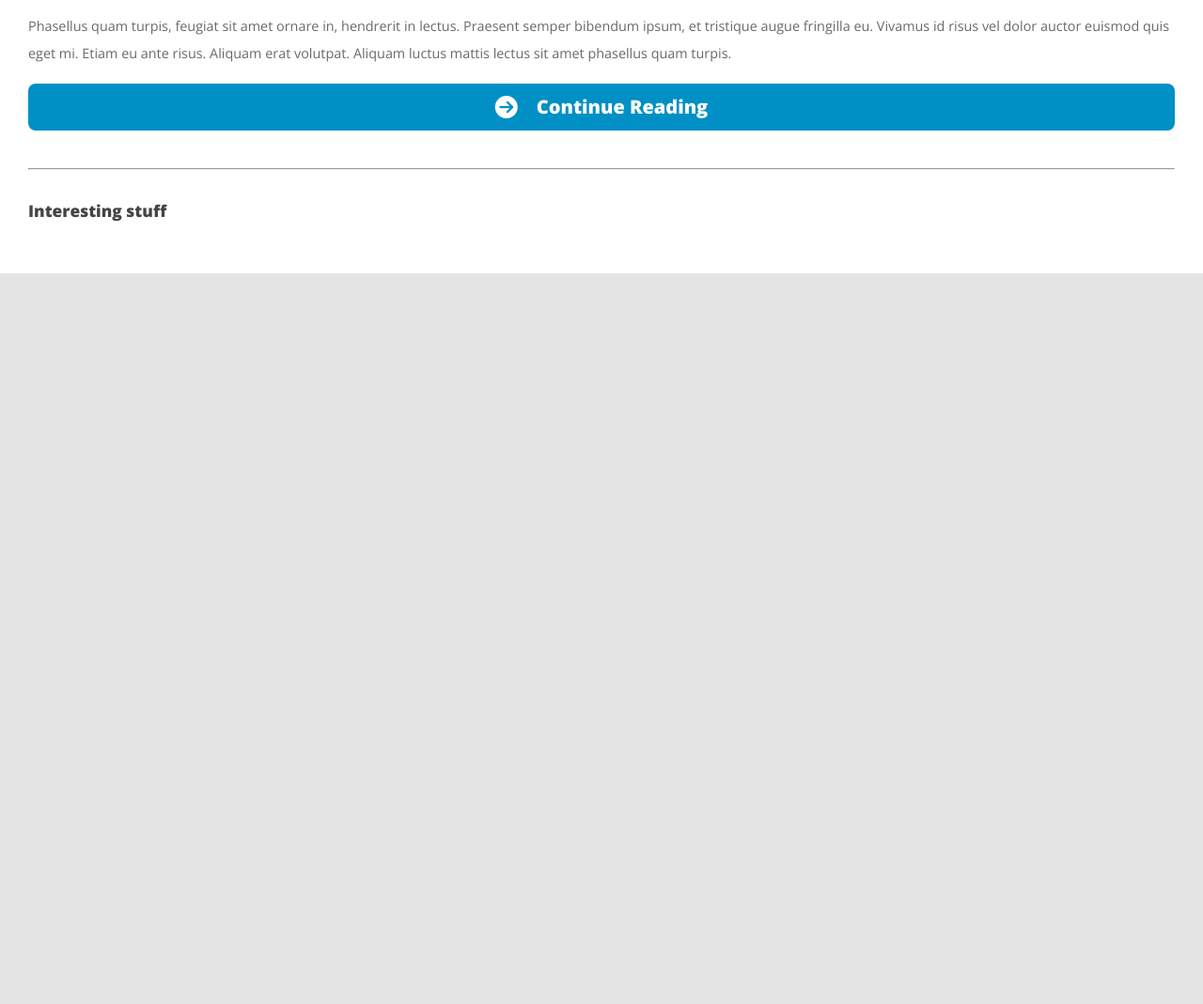
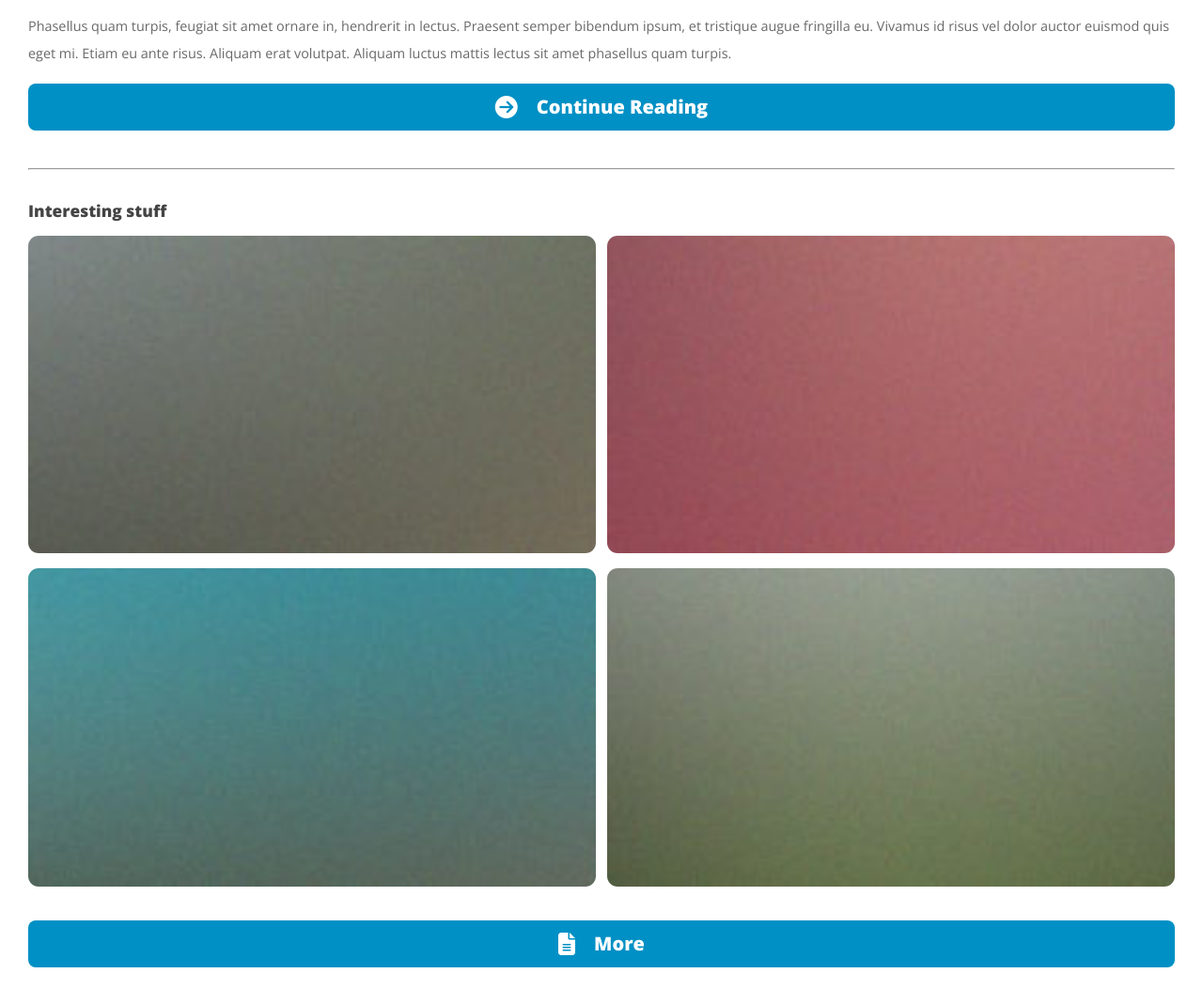
Before and after one commit to JakubCukrowski/Verti, a website built with Parcel: page index.html in a window 1280 px wide. Shown: the part 3755-4824 px from the top of the page at 94% size. Before the commit the page ends 4046 px from the top, so only its background shows below. Built offline with nearby package versions, Linux system fonts and the light colour scheme.

Commit message:
Section about

```diff
--- a/index.html
+++ b/index.html
@@ -82,6 +82,15 @@
           <a href="#" class="btn continue-reading"><i class="fa-solid fa-circle-arrow-right"></i>Continue Reading</a>
           <hr class="horizontal-line">
           <h2>Interesting stuff</h2>
+          <div class="thumbnail-photos">
+              <img src="assets/pic04.jpg" alt="">
+              <img src="assets/pic05.jpg" alt="">
+          </div>
+          <div class="thumbnail-photos">
+              <img src="assets/pic06.jpg" alt="">
+              <img src="assets/pic07.jpg" alt="">
+          </div>
+          <a href="#" class="btn more-btn"><i class="fa-solid fa-file-lines"></i>More</a>
       </section>
   </main>
 </body>
--- a/scss/elements/_about.scss
+++ b/scss/elements/_about.scss
@@ -26,3 +26,14 @@
     color: #0090c5;
   }
 }
+
+.thumbnail-photos {
+  @include letFlex(row, center, center);
+  gap: 0.8em;
+  img {
+    width: 100%;
+    min-width: 10%;
+    margin-bottom: 1em;
+    border-radius: 0.7em;
+  }
+}
--- a/scss/elements/_buttons.scss
+++ b/scss/elements/_buttons.scss
@@ -36,3 +36,9 @@
   color: white !important;
   margin-bottom: 2em;
 }
+
+.more-btn {
+  background-color: #0090c5;
+  color: white !important;
+  margin-top: 1em;
+}
--- a/scss/elements/_header.scss
+++ b/scss/elements/_header.scss
@@ -36,16 +36,18 @@ nav {
     opacity: 0;
     cursor: pointer;
     margin: 0;
+    transition: 0.5s;
     &:checked ~ .menu {
       width: 200px;
+      height: 100%;
       display: block;
       position: fixed;
       top: 0;
       left: 0;
       background-color: white;
-      height: 100%;
       border-right: 2px solid gray;
       padding: 12px;
+      //animation: show 0.7s alternate;
     }
     &:checked ~ .hamburger {
       left: 210px;
@@ -68,6 +70,7 @@ nav {
   height: 30px;
   background-color: rgba(0, 0, 0, 0.5);
   @include letFlex(row, center, center);
+  transition: 0.5s;
   .fa-bars {
     position: absolute;
     font-weight: 600;
@@ -76,6 +79,10 @@ nav {
   }
 }
 
-.menu {
+ul {
   display: none;
+  transition: 0.3s;
+  li {
+    transition: 0.3s;
+  }
 }
--- a/scss/generics/_mixins.scss
+++ b/scss/generics/_mixins.scss
@@ -16,3 +16,14 @@
   justify-content: $justify;
   align-items: $align;
 }
+
+@keyframes show {
+  from {
+    width: 0;
+    font-size: 0;
+  }
+  to {
+    width: 200px;
+    font-size: 1em;
+  }
+}
```
Also changed, not shown: dist/index.html, dist/pic04.5a36e9fc.jpg (added), dist/pic05.09d8e0c2.jpg (added), dist/pic06.8c6c21cf.jpg (added), dist/pic07.7ba2fd93.jpg (added), 2 other files. Lines whose indentation alone changed are shown as unchanged.
